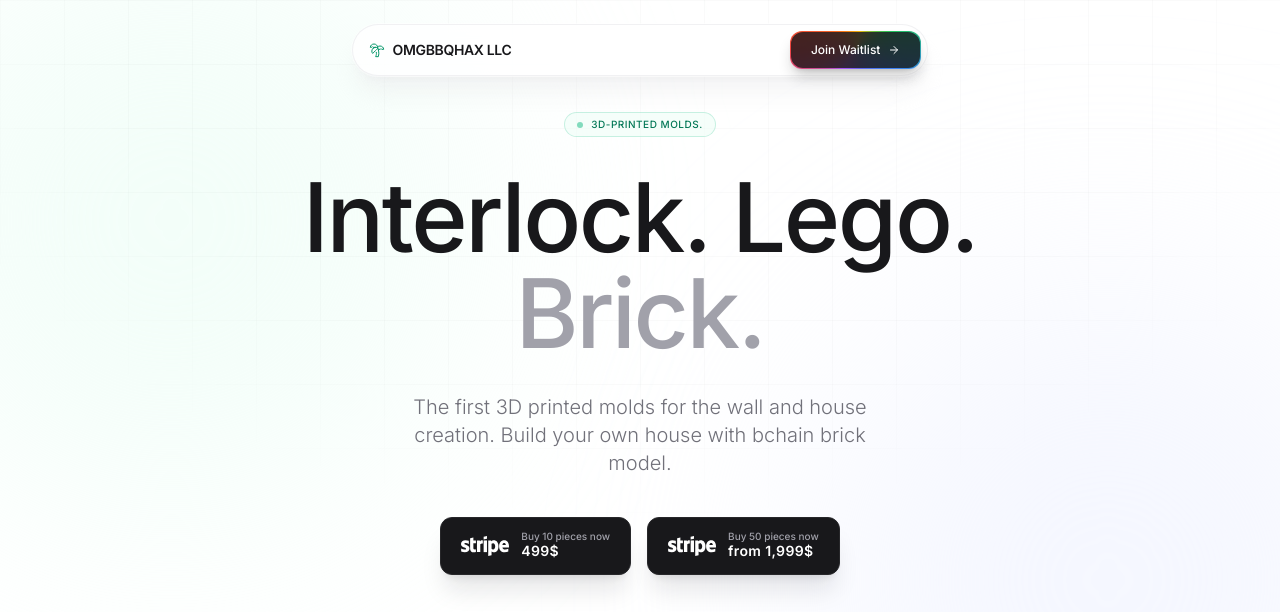
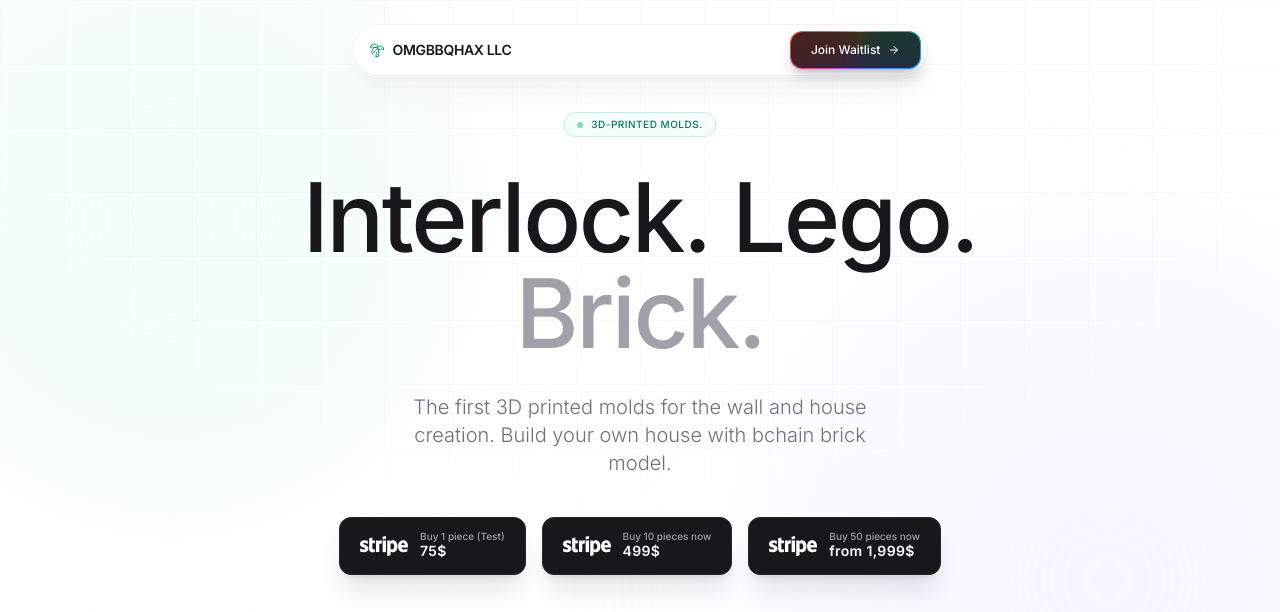
Before and after one commit to omgbbqhaxx/blockchainworld, a plain HTML site: page index.html in a window 1280 px wide. Shown: the top 612 px of the page. Drawn offline with nearby package versions, Linux system fonts and the light colour scheme.

Commit message:
1 piece too.

```diff
--- a/index.html
+++ b/index.html
@@ -199,6 +199,23 @@
         <div
           class="flex flex-col sm:flex-row items-center justify-center gap-4 pt-2 pb-2"
         >
+          <!-- Stripe Checkout - 75$ (Test) -->
+          <a
+            href="https://buy.stripe.com/cNi28rb5l2N7f7l4Av0x203"
+            target="_blank"
+            rel="noopener noreferrer"
+            class="group flex items-center gap-3 bg-zinc-900 text-white px-5 py-3 rounded-xl hover:bg-zinc-800 hover:-translate-y-0.5 transition-all duration-200 shadow-xl shadow-zinc-900/10 border border-zinc-800"
+          >
+            <img src="images/stripe.svg" class="w-12 h-8" />
+            <div class="flex flex-col items-start leading-none">
+              <span class="text-[10px] text-zinc-400 font-medium"
+                >Buy 1 piece (Test)</span
+              >
+              <span class="text-sm font-semibold tracking-wide text-white"
+                >75$</span
+              >
+            </div>
+          </a>
           <!-- Stripe Checkout - 499$ -->
           <a
             href="https://buy.stripe.com/7sY28rc9pcnH8IXaYT0x200"
```
